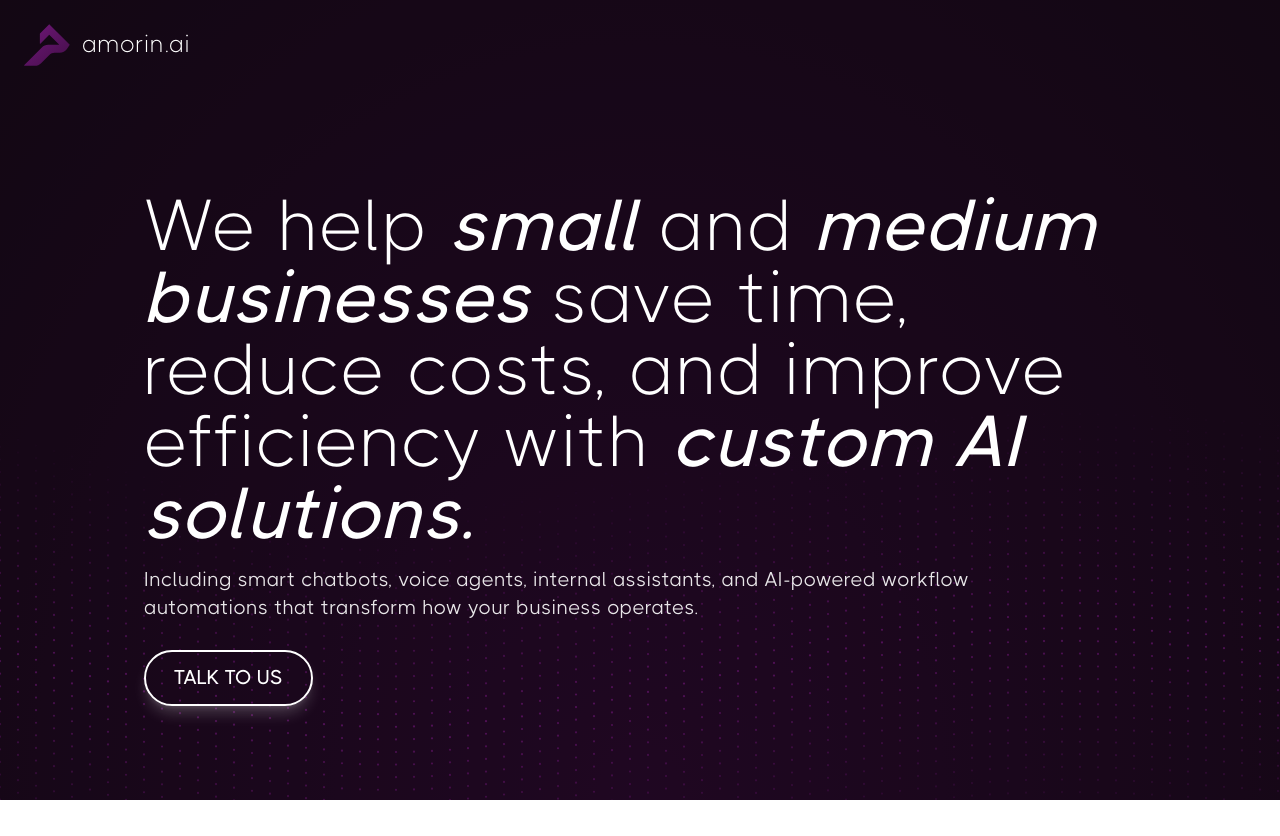
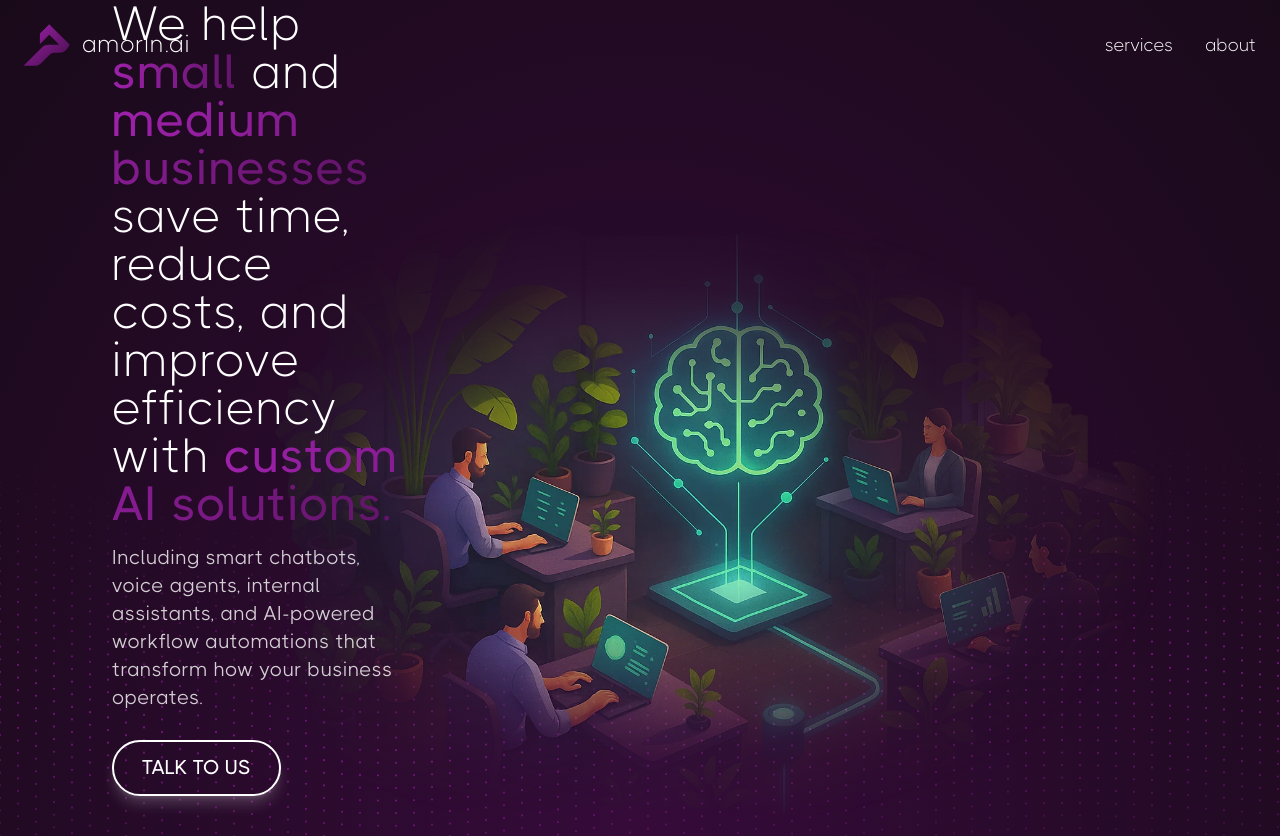
Before and after one commit to diksipav/amorin-ai-website, a React (Vite) app: page / in a window 1280 px wide. Before the commit the page ends 800 px from the top, so only its background shows below. Built offline with nearby package versions, Linux system fonts and the light colour scheme.

Commit message:
add ai profile image

```diff
--- a/src/App.tsx
+++ b/src/App.tsx
@@ -5,6 +5,8 @@ import { QueryClient, QueryClientProvider } from "@tanstack/react-query";
 import { BrowserRouter, Routes, Route } from "react-router-dom";
 import Index from "./pages/Index";
 import NotFound from "./pages/NotFound";
+import About from "./pages/About";
+import Navigation from "./components/Navigation";
 
 const queryClient = new QueryClient();
 
@@ -14,8 +16,10 @@ const App = () => (
       <Toaster />
       <Sonner />
       <BrowserRouter>
+        <Navigation />
         <Routes>
           <Route path="/" element={<Index />} />
+          <Route path="/about" element={<About />} />
           {/* ADD ALL CUSTOM ROUTES ABOVE THE CATCH-ALL "*" ROUTE */}
           <Route path="*" element={<NotFound />} />
         </Routes>
--- a/src/components/HeroSection.tsx
+++ b/src/components/HeroSection.tsx
@@ -4,29 +4,70 @@ import WaveDots from "./WaveDots";
 const HeroSection = () => {
   return (
     <section
-      className="min-h-screen flex items-center px-5 md:px-10 lg:px-16 xl:px-36 relative overflow-hidden"
+      className="min-h-screen flex items-center px-5 md:px-10 lg:px-16 xl:px-28 relative overflow-hidden z-30"
       style={{
         background:
-          "radial-gradient(ellipse at bottom, #340b38 0%, #1f0c20 100%)",
+          "radial-gradient(ellipse at bottom, #430e48 0%, #1f0c20 100%)",
+        // background: "#340b38",
         overflow: "hidden",
       }}
     >
       <WaveDots />
-      <div className="absolute inset-0 bg-black opacity-40 z-10 pointer-events-none" />
-      <div className="max-w-screen sm:max-w-2xl md:max-w-3xl lg:max-w-4xl xl:max-w-7xl 3xl:max-w-[1440px] relative z-20 pt-8 md:pt-24 3xl:mx-auto">
+      <div className="absolute inset-0 bg-black opacity-20 pointer-events-none z-20" />
+      <div className="max-w-screen 2xl:max-w-[1500px] relative z-20 2xl:mx-auto md:grid md:[grid-template-columns:1fr_70%] lg:[grid-template-columns:1fr_900px] gap-x-12">
+        <div className="self-center z-10 md:-mr-80 md:pb-10 lg:-mr-48">
           <ScrollRevealText className="text-5xl md:text-7xl lg:text-8xl font-light leading-tight text-center mb-4">
             <h1 className="text-left">
-            We help <span className="font-medium italic">small</span> and{" "}
-            <span className="font-medium italic">medium businesses</span> save
-            time, reduce costs, and improve efficiency with{" "}
-            <span className="font-medium italic bg-gradient-to-r">
+              We help{" "}
+              <span
+                className="font-medium bg-gradient-to-r"
+                style={{
+                  background:
+                    "linear-gradient(90deg, #9e21ab 0%, #621469 100%)",
+                  WebkitBackgroundClip: "text",
+                  WebkitTextFillColor: "transparent",
+                  backgroundClip: "text",
+                  color: "transparent",
+                  display: "inline",
+                }}
+              >
+                small
+              </span>{" "}
+              and{" "}
+              <span
+                className="font-medium bg-gradient-to-r"
+                style={{
+                  background:
+                    "linear-gradient(90deg, #9e21ab 0%, #621469 100%)",
+                  WebkitBackgroundClip: "text",
+                  WebkitTextFillColor: "transparent",
+                  backgroundClip: "text",
+                  color: "transparent",
+                  display: "inline",
+                }}
+              >
+                medium businesses
+              </span>{" "}
+              save time, reduce costs, and improve efficiency with{" "}
+              <span
+                className="font-medium bg-gradient-to-r"
+                style={{
+                  background:
+                    "linear-gradient(90deg, #9e21ab 0%, #621469 100%)",
+                  WebkitBackgroundClip: "text",
+                  WebkitTextFillColor: "transparent",
+                  backgroundClip: "text",
+                  color: "transparent",
+                  display: "inline",
+                }}
+              >
                 custom AI solutions.
               </span>
             </h1>
           </ScrollRevealText>
 
           <ScrollRevealText className="text-lg md:text-xl max-w-lg md:max-w-2xl lg:max-w-3xl xl:max-w-4xl 3xl:max-w-5xl leading-relaxed">
-          <p className="mb-4 text-left opacity-90">
+            <p className="mb-4 text-left opacity-80 md:max-w-[380px]">
               Including smart chatbots, voice agents, internal assistants, and
               AI-powered workflow automations that transform how your business
               operates.
@@ -39,6 +80,21 @@ const HeroSection = () => {
             </a>
           </ScrollRevealText>
         </div>
+        <div className="relative z-0 md:-mr-7 lg:-mr-12 md:self-end">
+          <img
+            src="/bggg.png"
+            alt=""
+            className="w-full h-auto cover hidden md:block"
+            style={{
+              WebkitMaskImage:
+                "radial-gradient(ellipse 50% 50% at 40% 50%, black 35%, rgba(0,0,0,0.2) 75%, transparent 100%)",
+              maskImage:
+                "radial-gradient(ellipse 55% 50% at 40% 50%, black 35%, rgba(0,0,0,0.2) 75%, transparent 100%)",
+            }}
+          />
+        </div>
+      </div>
+      {/* <img src="/bg1.webp" /> */}
     </section>
   );
 };
--- a/src/components/Navigation.tsx
+++ b/src/components/Navigation.tsx
@@ -1,3 +1,5 @@
+import { Link, useLocation } from "react-router-dom";
+
 const Navigation = () => {
   return (
     <nav className="fixed top-0 left-0 right-0 z-50 flex items-center justify-between p-6">
@@ -5,6 +7,20 @@ const Navigation = () => {
         <img src="/logo.svg" alt="amorin.ai logo" width={46} />
         <span className="pt-1">amorin.ai</span>
       </div>
+      <div className="flex gap-8 text-white text-lg font-light">
+        <Link
+          to="#services"
+          className="relative after:content-[''] after:block after:h-[1px] after:bg-white after:w-0 after:transition-all after:duration-300 after:absolute after:left-0 after:-bottom-1 hover:after:w-full"
+        >
+          services
+        </Link>
+        <Link
+          to="/about"
+          className="relative after:content-[''] after:block after:h-[1px] after:bg-white after:w-0 after:transition-all after:duration-300 after:absolute after:left-0 after:-bottom-1 hover:after:w-full"
+        >
+          about
+        </Link>
+      </div>
     </nav>
   );
 };
--- a/src/components/WaveDots.tsx
+++ b/src/components/WaveDots.tsx
@@ -35,7 +35,7 @@ const WaveDots = () => {
       const cx = i * spacingX;
       const cy = verticalCenter + baseY + (j - rows / 2) * spacingY * 0.7;
       // Fade out dots further from the center
-      const opacity = 0.9 - Math.abs(j - rows / 2) * 0.05;
+      const opacity = 1 - Math.abs(j - rows / 2) * 0.05;
       circles.push(
         <circle
           key={`${i}-${j}`}
--- a/src/index.css
+++ b/src/index.css
@@ -160,7 +160,7 @@
   }
 
   h1 {
-    @apply text-3xl sm:text-4xl md:text-5xl lg:text-6xl xl:text-7xl tracking-wide text-white;
+    @apply text-3xl sm:text-4xl lg:text-5xl tracking-wide text-white;
   }
 
   p {
--- /dev/null
+++ b/src/pages/About.tsx
@@ -0,0 +1,7 @@
+const About = () => {
+  return (
+    <main className="min-h-screen bg-white">{/* <ServicesSection /> */}</main>
+  );
+};
+
+export default About;
--- a/src/pages/Index.tsx
+++ b/src/pages/Index.tsx
@@ -1,28 +1,13 @@
-import React from "react";
 import Navigation from "@/components/Navigation";
 import HeroSection from "@/components/HeroSection";
-import AutomationSection from "@/components/AutomationSection";
 import ServicesSection from "@/components/ServicesSection";
 
 const Index = () => {
   return (
-    <div className="min-h-screen bg-white relative overflow-hidden">
-      <Navigation />
-
-      <main className="relative z-10">
-        <HeroSection />
-        {/* <ServicesSection /> */}
-      </main>
-
-      {/* <footer className="py-12 px-6 border-t border-gray-200 bg-white">
-        <div className="max-w-7xl mx-auto text-center">
-          <div className="text-gray-600 text-sm tracking-wider">
-            © 2025 amorin.ai. Transforming businesses with intelligent
-            automation.
-          </div>
-        </div>
-      </footer> */}
-    </div>
+    <main className="min-h-screen z-10">
+      <HeroSection />
+      {/* <ServicesSection /> */}
+    </main>
   );
 };
 
```
Also changed, not shown: public/bggg.png (added), public/logo.svg. Lines whose indentation alone changed are shown as unchanged.
